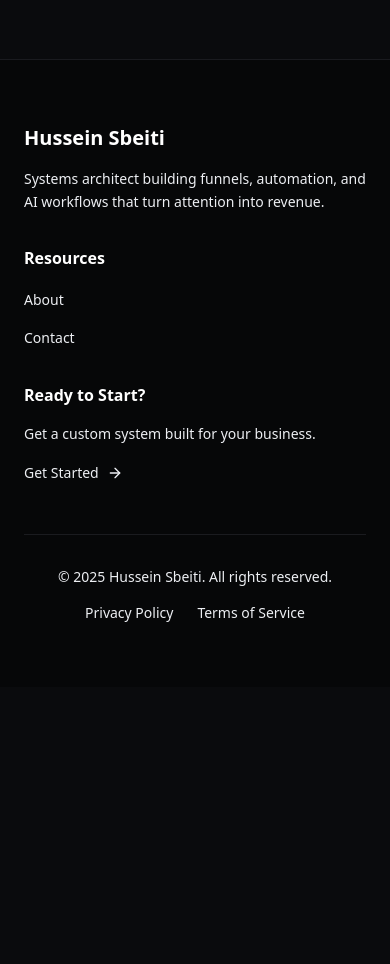
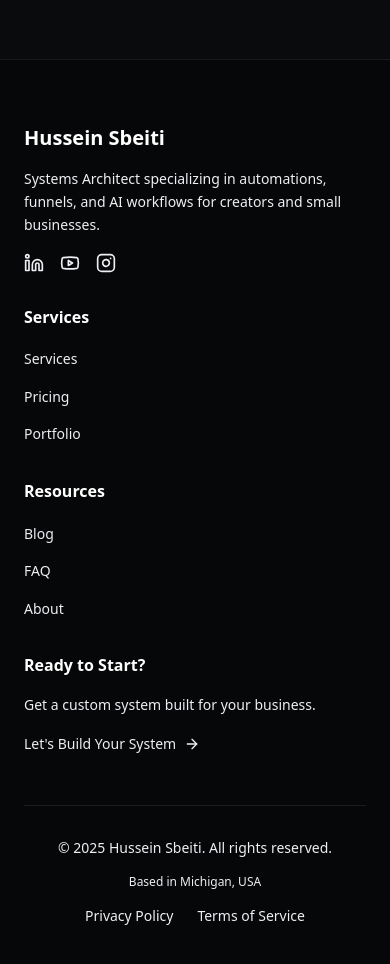
Before and after one commit to hseinsb/Mysite, a Next.js app: page /faq in a window 390 px wide. Shown: the part 3100-4064 px from the top of the page. Before the commit the page ends 3787 px from the top, so only its background shows below. Built offline with nearby package versions, Linux system fonts and the light colour scheme; no server answers.

Commit message:
Improve header & footer: add sticky shadow, better transitions, improved CTA text, social links, expanded navigation, location tag, and SEO enhancements

```diff
--- a/src/components/Footer.tsx
+++ b/src/components/Footer.tsx
@@ -2,12 +2,18 @@
 
 import { motion } from "framer-motion";
 import Link from "next/link";
-import { ArrowRight } from "lucide-react";
+import { ArrowRight, Linkedin, Youtube, Instagram } from "lucide-react";
 
 const navigation = {
+  services: [
+    { name: "Services", href: "/services" },
+    { name: "Pricing", href: "/services" },
+    { name: "Portfolio", href: "/#portfolio" },
+  ],
   resources: [
+    { name: "Blog", href: "/blog" },
+    { name: "FAQ", href: "/faq" },
     { name: "About", href: "/about" },
-    { name: "Contact", href: "/contact" },
   ],
   legal: [
     { name: "Privacy Policy", href: "/privacy" },
@@ -15,11 +21,17 @@ const navigation = {
   ],
 };
 
+const socialLinks = [
+  { name: "LinkedIn", href: "https://linkedin.com/in/husseinsbeiti", icon: Linkedin },
+  { name: "YouTube", href: "https://youtube.com/@husseinsbeiti", icon: Youtube },
+  { name: "Instagram", href: "https://instagram.com/husseinsbeiti", icon: Instagram },
+];
+
 export function Footer() {
   return (
     <footer className="bg-black/40 border-t border-white/10">
       <div className="max-w-7xl mx-auto px-6 py-16">
-        <div className="grid md:grid-cols-3 gap-8 mb-12">
+        <div className="grid md:grid-cols-4 gap-8 mb-12">
           {/* Brand */}
           <div>
             <motion.div
@@ -28,12 +40,52 @@ export function Footer() {
               transition={{ duration: 0.6 }}
               viewport={{ once: true }}
             >
-              <Link href="/" className="text-xl font-bold text-white mb-4 block">
+              <Link href="/" className="text-xl font-bold text-white mb-4 block" aria-label="Hussein Sbeiti - Systems Architect">
                 Hussein Sbeiti
               </Link>
-              <p className="text-muted text-sm leading-relaxed">
-                Systems architect building funnels, automation, and AI workflows that turn attention into revenue.
+              <p className="text-muted text-sm leading-relaxed mb-4">
+                Systems Architect specializing in automations, funnels, and AI workflows for creators and small businesses.
               </p>
+
+              {/* Social Links */}
+              <div className="flex space-x-4">
+                {socialLinks.map((social) => (
+                  <a
+                    key={social.name}
+                    href={social.href}
+                    target="_blank"
+                    rel="noopener noreferrer"
+                    className="text-muted hover:text-accent transition-all duration-200 hover:scale-110"
+                    aria-label={social.name}
+                  >
+                    <social.icon className="w-5 h-5" />
+                  </a>
+                ))}
+              </div>
+            </motion.div>
+          </div>
+
+          {/* Services */}
+          <div>
+            <motion.div
+              initial={{ opacity: 0, y: 20 }}
+              whileInView={{ opacity: 1, y: 0 }}
+              transition={{ duration: 0.6, delay: 0.1 }}
+              viewport={{ once: true }}
+            >
+              <h3 className="text-white font-semibold mb-4">Services</h3>
+              <ul className="space-y-3">
+                {navigation.services.map((item) => (
+                  <li key={item.name}>
+                    <Link
+                      href={item.href}
+                      className="text-muted hover:text-white transition-all duration-200 text-sm"
+                    >
+                      {item.name}
+                    </Link>
+                  </li>
+                ))}
+              </ul>
             </motion.div>
           </div>
 
@@ -42,7 +94,7 @@ export function Footer() {
             <motion.div
               initial={{ opacity: 0, y: 20 }}
               whileInView={{ opacity: 1, y: 0 }}
-              transition={{ duration: 0.6, delay: 0.1 }}
+              transition={{ duration: 0.6, delay: 0.15 }}
               viewport={{ once: true }}
             >
               <h3 className="text-white font-semibold mb-4">Resources</h3>
@@ -51,7 +103,7 @@ export function Footer() {
                   <li key={item.name}>
                     <Link
                       href={item.href}
-                      className="text-muted hover:text-white transition-colors duration-200 text-sm"
+                      className="text-muted hover:text-white transition-all duration-200 text-sm"
                     >
                       {item.name}
                     </Link>
@@ -75,9 +127,9 @@ export function Footer() {
               </p>
               <Link
                 href="/contact"
-                className="inline-flex items-center space-x-2 text-accent hover:text-accent-2 transition-colors duration-200 text-sm font-medium group"
+                className="inline-flex items-center space-x-2 text-accent hover:text-accent-2 transition-all duration-200 text-sm font-medium group"
               >
-                <span>Get Started</span>
+                <span>Let's Build Your System</span>
                 <ArrowRight className="w-4 h-4 group-hover:translate-x-1 transition-transform duration-200" />
               </Link>
             </motion.div>
@@ -86,26 +138,32 @@ export function Footer() {
 
         {/* Bottom Bar */}
         <motion.div
-          className="border-t border-white/10 pt-8 flex flex-col md:flex-row justify-between items-center"
+          className="border-t border-white/10 pt-8"
           initial={{ opacity: 0 }}
           whileInView={{ opacity: 1 }}
           transition={{ duration: 0.6, delay: 0.4 }}
           viewport={{ once: true }}
         >
-          <div className="text-muted text-sm mb-4 md:mb-0">
-            © {new Date().getFullYear()} Hussein Sbeiti. All rights reserved.
+          <div className="flex flex-col md:flex-row justify-between items-center gap-4">
+            <div className="flex flex-col md:flex-row items-center gap-4 text-muted text-sm">
+              <span>© {new Date().getFullYear()} Hussein Sbeiti. All rights reserved.</span>
+              <span className="hidden md:inline text-gray-600">|</span>
+              <span className="text-xs">Based in Michigan, USA</span>
             </div>
 
+            <div className="flex items-center gap-6">
               <div className="flex space-x-6">
                 {navigation.legal.map((item) => (
                   <Link
                     key={item.name}
                     href={item.href}
-                className="text-muted hover:text-white transition-colors duration-200 text-sm"
+                    className="text-muted hover:text-white transition-all duration-200 text-sm"
                   >
                     {item.name}
                   </Link>
                 ))}
+              </div>
+            </div>
           </div>
         </motion.div>
       </div>
--- a/src/components/Navigation.tsx
+++ b/src/components/Navigation.tsx
@@ -46,7 +46,7 @@ export function Navigation() {
     <motion.header
       className={`fixed top-0 w-full z-50 transition-all duration-300 ${
         isScrolled
-          ? "bg-black/80 backdrop-blur-md border-b border-white/5"
+          ? "bg-black/85 backdrop-blur-md border-b border-white/5 shadow-lg shadow-black/20"
           : "bg-transparent"
       }`}
       initial={{ y: -100 }}
@@ -56,7 +56,7 @@ export function Navigation() {
       <nav className="mx-auto max-w-6xl px-6 lg:px-8">
         <div className="flex h-16 items-center justify-between">
           {/* Logo */}
-          <Link href="/" className="flex items-center">
+          <Link href="/" className="flex items-center" aria-label="Hussein Sbeiti - Systems Architect">
             <motion.div
               className="text-xl font-bold text-white"
               whileHover={{ scale: 1.05 }}
@@ -78,10 +78,10 @@ export function Navigation() {
                 <Link
                   href={item.href}
                   onClick={(e) => handleNavClick(e, item.href)}
-                  className="text-sm font-medium text-muted hover:text-white transition-colors duration-200 relative group"
+                  className="text-sm font-medium text-muted hover:text-white transition-all duration-200 relative group"
                 >
                   {item.name}
-                  <span className="absolute -bottom-1 left-0 w-0 h-0.5 bg-accent transition-all duration-300 group-hover:w-full" />
+                  <span className="absolute -bottom-1 left-0 w-0 h-0.5 bg-accent transition-all duration-250 ease-out group-hover:w-full" />
                 </Link>
               </motion.div>
             ))}
@@ -95,9 +95,9 @@ export function Navigation() {
             >
               <Button
                 asChild
-                className="bg-gradient-to-r from-blue-600 to-purple-600 hover:from-blue-700 hover:to-purple-700 text-white font-semibold shadow-lg shadow-blue-500/25"
+                className="bg-gradient-to-r from-blue-600 to-purple-600 hover:from-blue-700 hover:to-purple-700 text-white font-semibold shadow-lg shadow-blue-500/25 transition-all duration-250"
               >
-                <Link href="#contact">Book Free Call</Link>
+                <Link href="/contact">Book Strategy Call</Link>
               </Button>
             </motion.div>
           </div>
@@ -164,10 +164,10 @@ export function Navigation() {
                 >
                   <Button
                     asChild
-                    className="w-full bg-gradient-to-r from-blue-600 to-purple-600 hover:from-blue-700 hover:to-purple-700 text-white font-semibold shadow-lg shadow-blue-500/25"
+                    className="w-full bg-gradient-to-r from-blue-600 to-purple-600 hover:from-blue-700 hover:to-purple-700 text-white font-semibold shadow-lg shadow-blue-500/25 transition-all duration-250"
                     onClick={() => setIsMobileMenuOpen(false)}
                   >
-                    <Link href="#contact">Book Free Call</Link>
+                    <Link href="/contact">Book Strategy Call</Link>
                   </Button>
                 </motion.div>
               </div>
```
Lines whose indentation alone changed are shown as unchanged.
